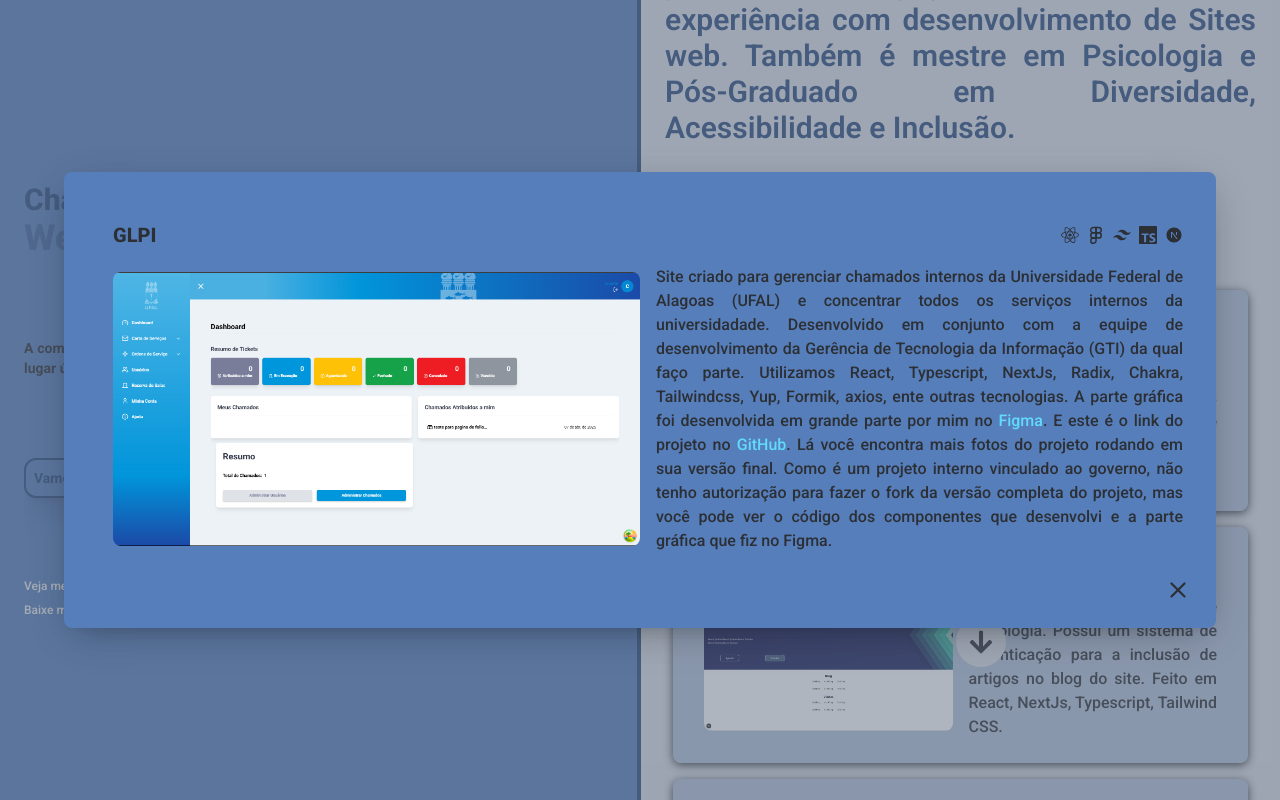
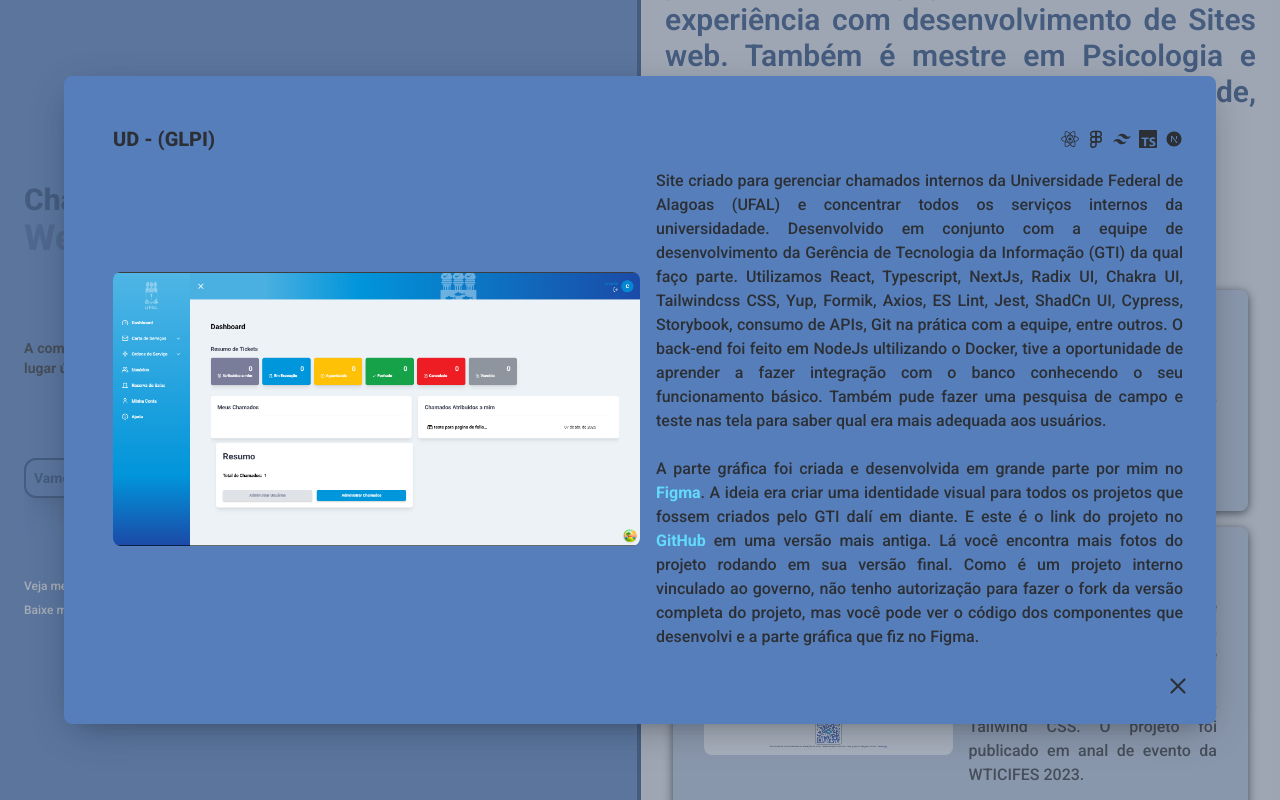
Before and after one commit to CharlieBellow/portfolio, a React (Vite) app: page / in a window 1280 px wide. Both pictures are taken after a click on the button 960 px from the left and 400 px from the top of the page. Built offline with nearby package versions, Linux system fonts and the light colour scheme.

Commit message:
add type to images, improviments in projects

```diff
--- a/src/Pages/Home.tsx
+++ b/src/Pages/Home.tsx
@@ -1,25 +1,43 @@
-import { useEffect, useState } from 'react'
-import Sidebar from '../components/Sidebar'
-import Skills from '../components/Skills'
-import { FaArrowDown } from 'react-icons/fa'
+import { useEffect, useRef, useState } from "react"
+import { FaArrowDown } from "react-icons/fa"
+import Sidebar from "../components/Sidebar"
+import Skills from "../components/Skills"
 
 export default function Home() {
   const [scrollButton, setScrollButton] = useState(true)
+  const mainRef = useRef<HTMLElement>(null)
 
   useEffect(() => {
-    setTimeout(() => {
-      setScrollButton(false)
-     }, 9000)
-  })
+    const mainElement = mainRef.current
+    if (!mainElement) return
+
+    const handleScroll = () => {
+      if (mainElement.scrollTop === 0) {
+        setScrollButton(true)
+      } else {
+        setScrollButton(false)
+      }
+    }
+
+    mainElement.addEventListener("scroll", handleScroll)
+    handleScroll()
+
+    return () => {
+      mainElement.removeEventListener("scroll", handleScroll)
+    }
+  }, [])
+
   return (
-    <div className=' h-screen bg-gray-light  flex overflow-hidden'>
+    <div className=" h-screen bg-gray-light  flex overflow-hidden">
+      <Sidebar />
 
-        <Sidebar />
-
-      <main className=' w-full overflow-y-auto'>
-        <div className='h-1/2 w-1/4 fixed -bottom-1/3 hidden lg:flex lg:right-1'>
-        {scrollButton && ( <div  className='scrollButton w-auto h-fit bg-gray-light rounded-full p-3'><FaArrowDown size={26} /></div>) }
-
+      <main ref={mainRef} className=" w-full overflow-y-auto">
+        <div className="h-1/2 w-1/4 fixed -bottom-1/3 hidden lg:flex lg:right-1">
+          {scrollButton && (
+            <div className="scrollButton w-auto h-fit bg-gray-light rounded-full p-3">
+              <FaArrowDown size={26} />
+            </div>
+          )}
         </div>
         <Skills />
       </main>
--- a/src/components/DialogCard.tsx
+++ b/src/components/DialogCard.tsx
@@ -1,28 +1,25 @@
-import * as Dialog from '@radix-ui/react-dialog'
-import { FaXmark } from 'react-icons/fa6'
-import Card from './Card'
-import { ReactNode } from 'react'
-import { LuX } from 'react-icons/lu'
+import * as Dialog from "@radix-ui/react-dialog"
+import { ReactNode } from "react"
+import { LuX } from "react-icons/lu"
 type DialogCardProps = { trigger: ReactNode; content: ReactNode }
 const DialogCard = ({ trigger, content }: DialogCardProps) => (
   <Dialog.Root>
     <Dialog.Trigger asChild>
-      <button className='h-auto items-center justify-center rounded-lg bg-blue-light/30 px-[15px] font-medium leading-none text-bgDark shadow-[0_2px_10px] shadow-blackA4 hover:bg-mauve3 focus:shadow-[0_0_0_2px] focus:shadow-blue-dark focus:outline-none w-full flex md:flex-col'>
-       {trigger}
+      <button className="h-auto items-center justify-center rounded-lg bg-blue-light/30 px-[15px] font-medium leading-none text-bgDark shadow-[0_2px_10px] shadow-blackA4 hover:bg-mauve3 focus:shadow-[0_0_0_2px] focus:shadow-blue-dark focus:outline-none w-full flex md:flex-col">
+        {trigger}
       </button>
     </Dialog.Trigger>
     <Dialog.Portal>
-      <Dialog.Overlay className='fixed inset-0 bg-gray-dark/50 data-[state=open]:animate-overlayShow' />
-      <Dialog.Content className='fixed left-1/2 top-1/2 max-h-[85vh] w-[90vw] max-w-7xl -translate-x-1/2 -translate-y-1/2 rounded-lg bg-blue-light p-[25px] shadow-[hsl(206_22%_7%_/_35%)_0px_10px_38px_-10px,_hsl(206_22%_7%_/_20%)_0px_10px_20px_-15px] focus:outline-none data-[state=open]:animate-contentShow'>
-        {content}
-        <Dialog.Close asChild>
-					<button
-						className="flex justify-end w-full"
-						aria-label="Close"
-					>
-					<LuX size={26}/>
-          </button>
+      <Dialog.Overlay className="fixed inset-0 bg-gray-dark/50 data-[state=open]:animate-overlayShow" />
+      <Dialog.Content className="fixed left-1/2 top-1/2 max-h-full w-[90vw] max-w-7xl -translate-x-1/2 -translate-y-1/2 rounded-lg bg-blue-light p-[25px] shadow-[hsl(206_22%_7%_/_35%)_0px_10px_38px_-10px,_hsl(206_22%_7%_/_20%)_0px_10px_20px_-15px] focus:outline-none data-[state=open]:animate-contentShow">
+        <div>
+          {content}
+          <Dialog.Close asChild>
+            <button className="flex justify-end w-full" aria-label="Close">
+              <LuX size={26} />
+            </button>
           </Dialog.Close>
+        </div>
       </Dialog.Content>
     </Dialog.Portal>
   </Dialog.Root>
--- /dev/null
+++ b/src/components/Link.tsx
@@ -0,0 +1,21 @@
+import React from 'react'
+type LinkProps = {
+  href: string
+  children: string | React.ReactNode
+  space?: boolean
+}
+export default function Link({ href, space, children}: LinkProps) {
+  return (
+    <>
+      {" "}
+    <a
+    target="_blank"
+    href={href}
+    className=" text-action hover:underline font-bold"
+      >{children}</a>
+      {space ? " " : ""}
+
+    </>
+
+  )
+}
--- a/src/components/Projects.tsx
+++ b/src/components/Projects.tsx
@@ -2,6 +2,7 @@ import Title from "./Title"
 import Glpi from "./projectCards/Glpi"
 import Repositorio from "./projectCards/Repositorio"
 import SitePsi from "./projectCards/SitePsi"
+import DoisStatus from "./projectCards/DoisStatus"
 
 import UX from "./projectCards/UX"
 
@@ -11,6 +12,7 @@ export default function Projects() {
       <Title title="Projetos" />
       <div className="m-2 grid xl:grid-cols-1 lg:grid-cols-1 gap-4 px-6">
         <Glpi />
+        <DoisStatus/>
         <SitePsi />
         <Repositorio />
         <UX />
--- /dev/null
+++ b/src/components/projectCards/DoisStatus.tsx
@@ -0,0 +1,85 @@
+import { FaCss3, FaHtml5 } from "react-icons/fa"
+import { LuFigma } from "react-icons/lu"
+import { RiTailwindCssFill } from "react-icons/ri"
+import { SiTypescript } from "react-icons/si"
+import doisstatus from "../../assets/2status.png"
+import Card from "../Card"
+import DialogCard from "../DialogCard"
+import Link from "../Link"
+
+export default function DoisStatus() {
+  return (
+    <DialogCard
+      trigger={
+        <Card
+          description={
+            "Site para monitoramento de conexão de rede dos servidores da Universidade Federal de Alagoas (UFAL).  Feito em Javascript/Typescript, HTML, CSS, Tailwind CSS. O projeto foi publicado em anal de evento da WTICIFES 2023."
+          }
+          title={"2Status"}
+          image={doisstatus}
+          icons={
+            <>
+              <FaHtml5 size={18} />
+              <FaCss3 size={18} />
+              <SiTypescript size={18} />
+              <RiTailwindCssFill size={18} />
+              <LuFigma size={18} />
+            </>
+          }
+          altText={"Site de monitoramento de conexão de servidores UFAL"}
+        />
+      }
+      content={
+        <Card
+          description={
+            <>
+              É um
+              <Link
+                href="http://status.arapiraca.ufal.br/"
+                children="site"
+                space={true}
+              />
+              que monitora o status de conexão dos servidores de rede de todos
+              os polos da Universidade Federal de Alagoas(UFAL). O projeto foi
+              publicado em anal de evento da
+              <Link
+                href="https://wticifes2023.ufma.br/anais-wticifes-2023/"
+                children="WTICIFES 2023"
+                space={true}
+              />
+              a partir da página 161. O design do cabeçalho foi pensado para
+              seguir a mesma identidade visual criada por mim no projeto do UD -
+              (GLPI) para manter a padronização. O design pode ser encontrado no
+              <Link
+                space={true}
+                href="https://www.figma.com/design/YvgimWmPZIPsgqAD7JElCA/GLPI---UFAL-Arapiraca?node-id=0-1&t=H7aaEoGYgUtUdcuE-1"
+                children="Figma"
+              />
+              e o
+              <Link
+                space={true}
+                href="https://github.com/CharlieBellow/2status"
+                children="GitHub"
+              />
+              em sua versão atual não pode ser acessado por questões de
+              privacidade. Mas o site está hospedado publicamente
+              <Link href="http://status.arapiraca.ufal.br/" children="aqui" />.
+            </>
+          }
+          title={"2Status"}
+          image={doisstatus}
+          icons={
+            <>
+              <FaHtml5 size={18} />
+              <FaCss3 size={18} />
+              <SiTypescript size={18} />
+              <RiTailwindCssFill size={18} />
+              <LuFigma size={18} />
+            </>
+          }
+          altText={"Site de monitoramento de conexão de servidores UFAL"}
+        />
+      }
+    />
+  )
+}
--- a/src/components/projectCards/Glpi.tsx
+++ b/src/components/projectCards/Glpi.tsx
@@ -5,6 +5,7 @@ import { SiTypescript } from "react-icons/si"
 import dashboard from "../../assets/dashboard.png"
 import Card from "../Card"
 import DialogCard from "../DialogCard"
+import Link from "../Link"
 
 export default function Glpi() {
   return (
@@ -12,9 +13,9 @@ export default function Glpi() {
       trigger={
         <Card
           description={
-            "Aplicação de fluxo de chamados da Universidade Federal de Alagoas."
+            "Site para gerenciar chamados internos da Universidade Federal de Alagoas (UFAL)."
           }
-          title={"GLPI"}
+          title={"UD - (GLPI)"}
           image={dashboard}
           icons={
             <>
@@ -25,7 +26,7 @@ export default function Glpi() {
               <RiNextjsFill size={20} />
             </>
           }
-          altText={"Projeto do GLPI"}
+          altText={"Projeto UD - (GLPI)"}
         />
       }
       content={
@@ -36,32 +37,24 @@ export default function Glpi() {
               Federal de Alagoas (UFAL) e concentrar todos os serviços internos
               da universidadade. Desenvolvido em conjunto com a equipe de
               desenvolvimento da Gerência de Tecnologia da Informação (GTI) da
-              qual faço parte. Utilizamos React, Typescript, NextJs, Radix,
-              Chakra, Tailwindcss, Yup, Formik, axios, ente outras tecnologias.
-              A parte gráfica foi desenvolvida em grande parte por mim no{" "}
-              <a
-                target="_blank"
-                href="https://www.figma.com/file/YvgimWmPZIPsgqAD7JElCA/GLPI---UFAL-Arapiraca?node-id=4%3A3849&t=NhUJxsU1qIeaGot5-1"
-                className=" text-action hover:underline py-4"
-              >
-                Figma
-              </a>
-              . E este é o link do projeto no{" "}
-              <a
-                target="_blank"
+              qual faço parte. Utilizamos React, Typescript, NextJs, Radix UI,
+              Chakra UI, Tailwindcss CSS, Yup, Formik, Axios, ES Lint, Jest,  ShadCn UI, Cypress, Storybook, consumo de APIs, Git na prática com a equipe, entre outros. O back-end foi feito em NodeJs ultilizando o Docker, tive a oportunidade de aprender a fazer integração com o banco conhecendo o seu funcionamento básico. Também pude fazer uma pesquisa de campo e teste nas tela para saber qual era mais adequada aos usuários.
+              <br />
+              <br/>
+              A parte gráfica foi criada e desenvolvida em grande parte por mim no
+              <Link   href="https://www.figma.com/file/YvgimWmPZIPsgqAD7JElCA/GLPI---UFAL-Arapiraca?node-id=4%3A3849&t=NhUJxsU1qIeaGot5-1" children={"Figma"} />. A ideia era criar uma identidade visual para todos os projetos que fossem criados pelo GTI dalí em diante. E este é o link do projeto no{" "}
+              <Link
                 href="https://github.com/CharlieBellow/GLPI-react-components"
-                className=" text-action hover:underline"
-              >
-                GitHub
-              </a>
-              . Lá você encontra mais fotos do projeto rodando em sua versão
+                children={"GitHub"} space={true}
+              />
+               em uma versão mais antiga. Lá você encontra mais fotos do projeto rodando em sua versão
               final. Como é um projeto interno vinculado ao governo, não tenho
               autorização para fazer o fork da versão completa do projeto, mas
               você pode ver o código dos componentes que desenvolvi e a parte
               gráfica que fiz no Figma.
             </>
           }
-          title={"GLPI"}
+          title={"UD - (GLPI)"}
           image={dashboard}
           icons={
             <>
@@ -72,7 +65,7 @@ export default function Glpi() {
               <RiNextjsFill size={18} />
             </>
           }
-          altText={"Projeto do GLPI"}
+          altText={"Projeto UD - (GLPI)"}
         />
       }
     />
--- a/src/components/projectCards/Repositorio.tsx
+++ b/src/components/projectCards/Repositorio.tsx
@@ -1,20 +1,18 @@
-import React from 'react'
-import DialogCard from '../DialogCard'
-import Card from '../Card'
-import { FaReact } from 'react-icons/fa6'
-import { LuFigma } from 'react-icons/lu'
+import { FaReact } from "react-icons/fa6"
+import { LuFigma } from "react-icons/lu"
 import repositorio from "../../assets/repositorio-lgbt.png"
+import Card from "../Card"
+import DialogCard from "../DialogCard"
+import Link from "../Link"
 export default function Repositorio() {
   return (
     <DialogCard
       trigger={
         <Card
-
-
           description={
-          'Site que filtra textos acadêmicos com temáticas LGBT. Feito em React e Javascript.'
+            "Site que filtra textos acadêmicos com temáticas LGBT. Feito em React e Javascript."
           }
-        title={'Repositório LGBT'}
+          title={"Repositório LGBT"}
           image={repositorio}
           icons={
             <>
@@ -22,37 +20,31 @@ export default function Repositorio() {
               <LuFigma size={20} />
             </>
           }
-        altText={'Repositório LGBT'}
+          altText={"Repositório LGBT"}
         />
       }
       content={
         <Card
           description={
             <>
-            Site que filtra textos acadêmicos com temáticas LGBT. Feito em React
-            e Javascript. O Design e todo o UX Design do site foi totalmente
-            pensado e desenvolvido por mim utilizando o{' '}
-
-            <a target="_blank"
-
-              href='https://www.figma.com/file/tPLEhLD7w4pjaiUAEJPrBP/Forum-edit---Design-System?node-id=14%3A53&t=NhUJxsU1qIeaGot5-1'
-              className=' text-action hover:underline'
-            >
-              Figma
-            </a>{' '}
+              Site que filtra textos acadêmicos com temáticas LGBT. Feito em
+              React e Javascript. O Design e todo o UX Design do site foi
+              totalmente pensado e desenvolvido por mim utilizando o{" "}
+              <Link
+                space={true}
+                href="https://www.figma.com/file/tPLEhLD7w4pjaiUAEJPrBP/Forum-edit---Design-System?node-id=14%3A53&t=NhUJxsU1qIeaGot5-1"
+                children="Figma"
+              />
               e outras ferramentas de UX Design. Aqui você encontra o link do
-            projeto no{' '}
-            <a target="_blank"
-
-              href='https://github.com/CharlieBellow/repositoriolgbt-react'
-              className=' text-action hover:underline'
-            >
-            GitHub
-            </a>
+              projeto no
+              <Link
+                href="https://github.com/CharlieBellow/repositoriolgbt-react"
+                children="GitHub"
+              />
               .
             </>
           }
-        title={'Repositório LGBT'}
+          title={"Repositório LGBT"}
           image={repositorio}
           icons={
             <>
@@ -60,7 +52,7 @@ export default function Repositorio() {
               <LuFigma size={20} />
             </>
           }
-        altText={'Repositório LGBT'}
+          altText={"Repositório LGBT"}
         />
       }
     />
--- a/src/components/projectCards/SitePsi.tsx
+++ b/src/components/projectCards/SitePsi.tsx
@@ -5,6 +5,7 @@ import { SiTypescript } from "react-icons/si"
 import sitepsi from "../../assets/sitepsi.png"
 import Card from "../Card"
 import DialogCard from "../DialogCard"
+import Link from "../Link"
 
 export default function SitePsi() {
   return (
@@ -32,31 +33,29 @@ export default function SitePsi() {
         <Card
           description={
             <>
-              (Em desenvolvimento) É um <a
-                target="_blank"
-                href="#"
-                className=" text-action hover:underline"
-              >
-                site
-              </a> de divulgação de serviços de
-              psicologia, que possui um sistema de autenticação para a inclusão
-              de artigos no blog do site. O design do cabeçalho foi pensado na teoria da cebola, que consiste em afirmar que a psiquê humana é composta por varias camadas. As cores verde e azul representam as cores da psicologia e as demias cores fazem referência à paleta de cores escolhida pelo profissional para sua divulgação. O design pode ser
-              encontrado no{" "}
-              <a
-                target="_blank"
-                href="https://www.figma.com/design/fv5QC1HsMNAvJwflgR6RL1/Portif%C3%B3lio?node-id=0-1&t=sKcrCAcxQzmpQ5oH-1"
-                className=" text-action hover:underline"
-              >
-                Figma
-              </a>{" "}
-              e no{" "}
-              <a
-                target="_blank"
+              (Em desenvolvimento) É um{" "}
+              <Link
+                space={true}
+                href="https://sitepsi.vercel.app/"
+                children="site"
+              />{" "}
+              de divulgação de serviços de psicologia, que possui um sistema de
+              autenticação para a inclusão de artigos no blog do site. O design
+              do cabeçalho foi pensado na teoria da cebola, que consiste em
+              afirmar que a psiquê humana é composta por várias camadas. As
+              cores verde e azul representam as cores da psicologia e as demais
+              cores fazem referência à paleta de cores escolhida pelo
+              profissional para sua divulgação. O design pode ser encontrado no
+              <Link
+                space={true}
+                href="https://www.figma.com/design/fv5QC1HsMNAvJwflgR6RL1/Portif%C3%B3lio?node-id=177-1126&t=2uUJNGGDSMc9wiKQ-1"
+                children="Figma"
+              />
+              e o código, no
+              <Link
                 href="https://github.com/CharlieBellow/sitepsi"
-                className=" text-action hover:underline"
-              >
-                GitHub
-              </a>
+                children="GitHub"
+              />
               .
             </>
           }
--- a/src/components/projectCards/UX.tsx
+++ b/src/components/projectCards/UX.tsx
@@ -1,43 +1,42 @@
-import { FaReact } from 'react-icons/fa'
-import { LuFigma } from 'react-icons/lu'
-import { RiTailwindCssFill } from 'react-icons/ri'
-import figma from '../../assets/figma.png'
-import Card from '../Card'
-import DialogCard from '../DialogCard'
+import { FaReact } from "react-icons/fa"
+import { LuFigma } from "react-icons/lu"
+import { RiTailwindCssFill } from "react-icons/ri"
+import figma from "../../assets/figma.png"
+import Card from "../Card"
+import DialogCard from "../DialogCard"
+import Link from "../Link"
 
 export default function ListTudo() {
   return (
     <DialogCard
       trigger={
         <Card
-          description={
-            'Um resumo das minhas telas no Figma'
-          }
-          title={'Projetos no Figma'}
+          description={"Um resumo das minhas telas no Figma"}
+          title={"Projetos no Figma"}
           image={figma}
           icons={
             <>
               <LuFigma size={26} />
             </>
           }
-          altText={'Projeto no Figma'}
+          altText={"Projeto no Figma"}
         />
       }
       content={
         <Card
           description={
             <>
-         Aqui eu reúno varias telas feitas no Figma, incluindo telas de aixa fidelidade (Skeletons), e as telas interativas usando fremes, além dos artboards e paletas de cores. Confira o link do{' '}
-            <a target="_blank"
-              href='https://www.figma.com/design/YvgimWmPZIPsgqAD7JElCA/GLPI---UFAL-Arapiraca?node-id=44-3729&t=zy0TQPp2Dzpxrhek-1'
-              className=' text-action hover:underline'
-            >
-              Figma
-            </a>.
+              Aqui eu reúno várias telas feitas no
+              <Link
 
-  </>
+                href="https://www.figma.com/design/YvgimWmPZIPsgqAD7JElCA/GLPI---UFAL-Arapiraca?node-id=44-3729&t=zy0TQPp2Dzpxrhek-1"
+                children="Figma"
+              />
+              , incluindo telas de baixa fidelidade (Skeletons), e as telas
+              interativas usando frames, além de uma padronização de documentação de layouts de projetos com artboards e paletas de cores.
+            </>
           }
-          title={'Projeto no Figma'}
+          title={"Projeto no Figma"}
           image={figma}
           icons={
             <>
@@ -46,7 +45,7 @@ export default function ListTudo() {
               <RiTailwindCssFill size={26} />
             </>
           }
-          altText={'Projeto no Figma'}
+          altText={"Projeto no Figma"}
         />
       }
     />
```
Also changed, not shown: src/assets.d.ts (added, +8 -0 lines), src/assets/2status.png (added). Lines whose indentation alone changed are shown as unchanged.
